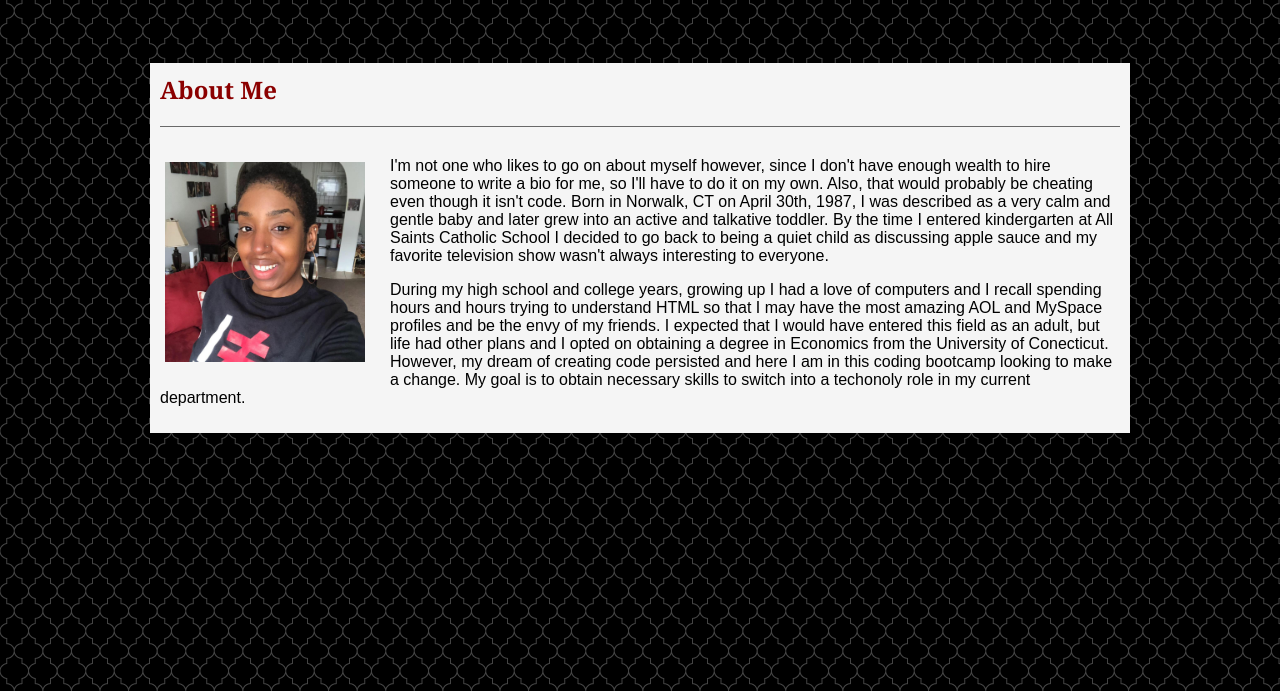
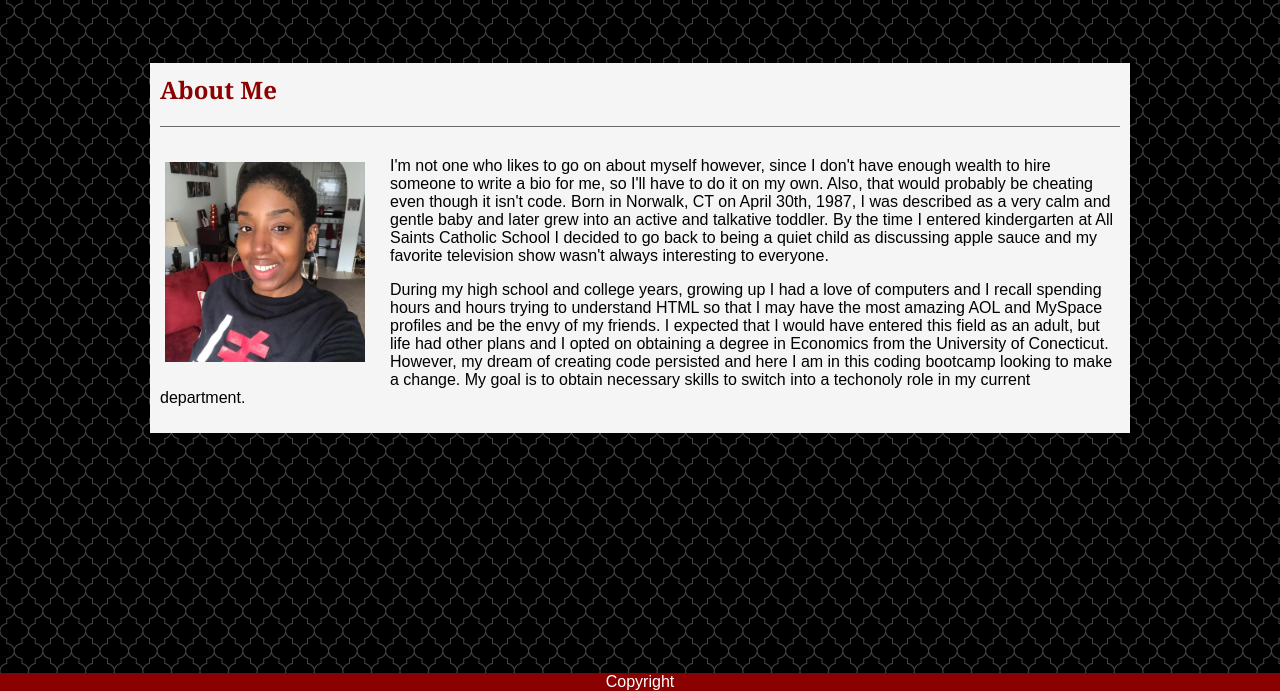
Before and after one commit to ErminaJoseph/erminajoseph.gitbub.io, a plain HTML site: page index.html in a window 1280 px wide. Shown: the part 109-800 px from the top of the page. Drawn offline with Linux system fonts and the light colour scheme.

Commit message:
Adding footer

```diff
--- a/assets/css/style.css
+++ b/assets/css/style.css
@@ -171,3 +171,12 @@ h2 {
     width: 850px;
     height: 350px;
 }
+
+footer {
+    position: fixed;
+    bottom: 0;
+    width: 100%;
+    background: #8b0000;
+    color: #ffffff;
+    text-align: center;
+}
--- a/index.html
+++ b/index.html
@@ -51,5 +51,8 @@
 
     </div>
 
+
+    <footer>Copyright</footer>
+
 </body>
 </html>
```
Also changed, not shown: contact.html (+3 -0 lines), portfolio.html (+3 -0 lines).
